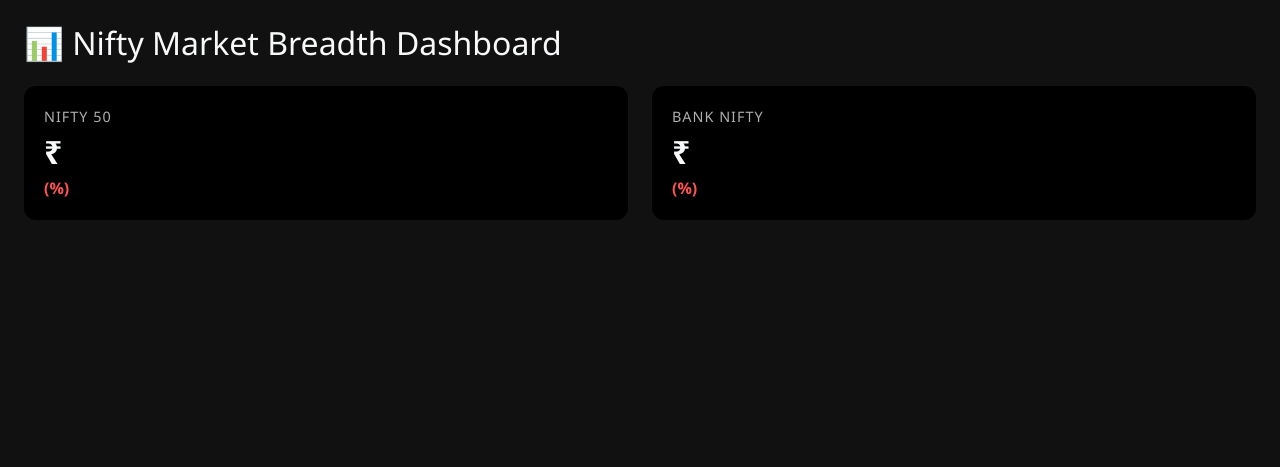
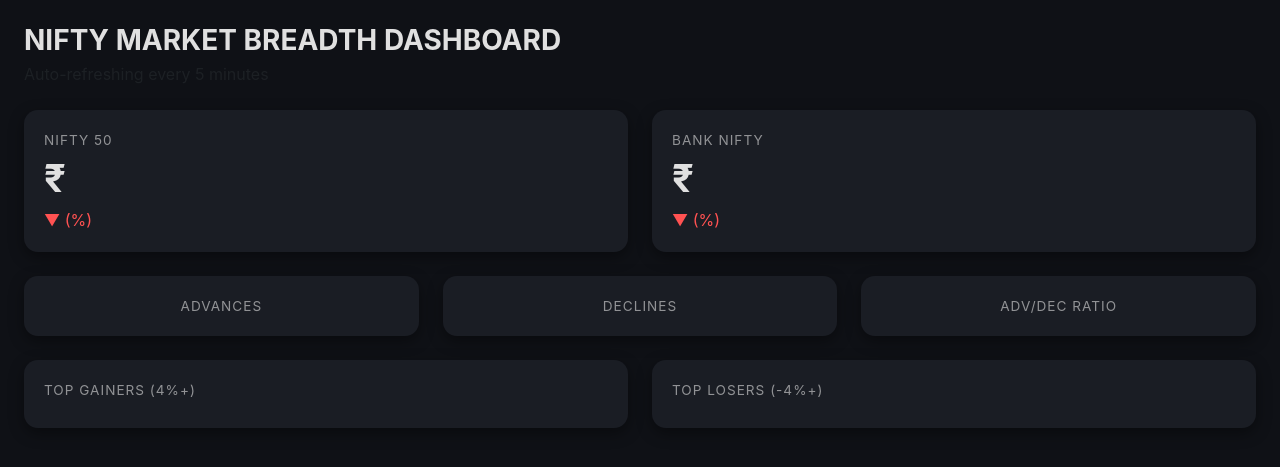
Before and after one commit to jrnbackup00/nifty-dashboard, a FastAPI app: template templates/dashboard.html in a window 1280 px wide. Shown: the top 467 px of the page. Run offline with FastAPI, Linux system fonts and the light colour scheme; the template is opened without the code that fills it, so the values that code supplies are empty.

Commit message:
Added breadth summary

```diff
--- a/templates/dashboard.html
+++ b/templates/dashboard.html
@@ -1,68 +1,50 @@
 <!DOCTYPE html>
 <html>
 <head>
-    <title>Nifty Breadth Dashboard</title>
+    <title>Nifty Breadth Pro</title>
     <meta http-equiv="refresh" content="300">
-
     <link href="https://cdn.jsdelivr.net/npm/bootstrap@5.3.3/dist/css/bootstrap.min.css" rel="stylesheet">
 
     <style>
         body {
-            background-color: #111;
-            color: #f8f9fa;
-            font-family: "Segoe UI", Arial, sans-serif;
+            background-color: #0f1116;
+            color: #e0e0e0;
+            font-family: Inter, sans-serif;
         }
 
-        .metric-card {
-            border-radius: 12px;
+        .card-pro {
+            background: #1a1d24;
+            border-radius: 14px;
             padding: 20px;
-            background: #1c1c1c;
-            box-shadow: 0 0 10px rgba(0,0,0,0.4);
-            transition: 0.2s ease;
+            box-shadow: 0 5px 15px rgba(0,0,0,0.4);
         }
 
-        .metric-card:hover {
-            transform: translateY(-3px);
+        .big-number {
+            font-size: 2.4rem;
+            font-weight: 700;
         }
 
-        .metric-title {
-            font-size: 0.9rem;
+        .positive { color: #00e676; }
+        .negative { color: #ff5252; }
+
+        .section-title {
+            font-size: 0.85rem;
             letter-spacing: 1px;
-            opacity: 0.7;
+            opacity: 0.6;
         }
 
-        .metric-value {
-            font-size: 2rem;
-            font-weight: 600;
+        .stock-row {
+            font-size: 0.85rem;
+            padding: 4px 0;
         }
 
-        .index-card {
-            background: #000;
-            border-radius: 12px;
-            padding: 20px;
+        .stock-row:hover {
+            background: rgba(255,255,255,0.05);
         }
 
-        .stock-list {
-            max-height: 300px;
+        .top-movers {
+            max-height: 260px;
             overflow-y: auto;
-            margin-top: 10px;
-            font-size: 0.85rem;
-        }
-
-        .positive {
-            color: #00c853;
-            font-weight: 600;
-        }
-
-        .negative {
-            color: #ff5252;
-            font-weight: 600;
-        }
-
-        summary {
-            cursor: pointer;
-            font-size: 0.85rem;
-            margin-top: 10px;
         }
     </style>
 </head>
@@ -71,26 +53,29 @@
 
 <div class="container-fluid p-4">
 
-    <h2 class="mb-4">📊 Nifty Market Breadth Dashboard</h2>
+    <h3 class="fw-bold mb-1">NIFTY MARKET BREADTH DASHBOARD</h3>
+    <p class="text-muted mb-4">Auto-refreshing every 5 minutes</p>
 
     <!-- INDEX BANNER -->
     <div class="row mb-4">
 
         <div class="col-md-6">
-            <div class="index-card">
-                <div class="metric-title">NIFTY 50</div>
-                <div class="metric-value">₹{{ data.indices.nifty.price }}</div>
+            <div class="card-pro">
+                <div class="section-title">NIFTY 50</div>
+                <div class="big-number">₹{{ data.indices.nifty.price }}</div>
                 <div class="{% if data.indices.nifty.change >= 0 %}positive{% else %}negative{% endif %}">
+                    {% if data.indices.nifty.change >= 0 %}▲{% else %}▼{% endif %}
                     {{ data.indices.nifty.change }} ({{ data.indices.nifty.pct }}%)
                 </div>
             </div>
         </div>
 
         <div class="col-md-6">
-            <div class="index-card">
-                <div class="metric-title">BANK NIFTY</div>
-                <div class="metric-value">₹{{ data.indices.banknifty.price }}</div>
+            <div class="card-pro">
+                <div class="section-title">BANK NIFTY</div>
+                <div class="big-number">₹{{ data.indices.banknifty.price }}</div>
                 <div class="{% if data.indices.banknifty.change >= 0 %}positive{% else %}negative{% endif %}">
+                    {% if data.indices.banknifty.change >= 0 %}▲{% else %}▼{% endif %}
                     {{ data.indices.banknifty.change }} ({{ data.indices.banknifty.pct }}%)
                 </div>
             </div>
@@ -98,43 +83,68 @@
 
     </div>
 
-    <!-- METRICS GRID -->
+    <!-- BREADTH SUMMARY -->
+    <div class="row mb-4">
+
+        <div class="col-md-4">
+            <div class="card-pro text-center">
+                <div class="section-title">ADVANCES</div>
+                <div class="big-number positive">{{ data.summary.advances }}</div>
+            </div>
+        </div>
+
+        <div class="col-md-4">
+            <div class="card-pro text-center">
+                <div class="section-title">DECLINES</div>
+                <div class="big-number negative">{{ data.summary.declines }}</div>
+            </div>
+        </div>
+
+        <div class="col-md-4">
+            <div class="card-pro text-center">
+                <div class="section-title">ADV/DEC RATIO</div>
+                <div class="big-number">
+                    {{ data.summary.ratio }}
+                </div>
+            </div>
+        </div>
+
+    </div>
+
+    <!-- TOP MOVERS -->
     <div class="row">
 
-        {% for key, value in data.items() if key != "indices" %}
-        <div class="col-lg-3 col-md-4 col-sm-6 mb-4">
-            <div class="metric-card">
-
-                <div class="metric-title">
-                    {{ key.replace('_', ' ').title() }}
+        <div class="col-md-6">
+            <div class="card-pro">
+                <div class="section-title mb-2">TOP GAINERS (4%+)</div>
+                <div class="top-movers">
+                    {% for stock in data.up_4_percent.stocks[:10] %}
+                    <div class="d-flex justify-content-between stock-row">
+                        <span>{{ stock.symbol }}</span>
+                        <span class="positive">
+                            ▲ {{ stock.pct }}%
+                        </span>
+                    </div>
+                    {% endfor %}
                 </div>
-
-                <div class="metric-value">
-                    {{ value.count }}
-                </div>
-
-                <details>
-                    <summary>View Stocks</summary>
-
-                    <div class="stock-list">
-                        {% for stock in value.stocks %}
-                        <div class="d-flex justify-content-between border-bottom py-1">
-                            <span>{{ stock.symbol }}</span>
-                            <span>
-                                ₹{{ stock.price }}
-                                <span class="{% if stock.change >= 0 %}positive{% else %}negative{% endif %}">
-                                    {{ stock.change }} ({{ stock.pct }}%)
-                                </span>
-                            </span>
-                        </div>
-                        {% endfor %}
-                    </div>
-
-                </details>
-
             </div>
         </div>
-        {% endfor %}
+
+        <div class="col-md-6">
+            <div class="card-pro">
+                <div class="section-title mb-2">TOP LOSERS (-4%+)</div>
+                <div class="top-movers">
+                    {% for stock in data.down_4_percent.stocks[:10] %}
+                    <div class="d-flex justify-content-between stock-row">
+                        <span>{{ stock.symbol }}</span>
+                        <span class="negative">
+                            ▼ {{ stock.pct }}%
+                        </span>
+                    </div>
+                    {% endfor %}
+                </div>
+            </div>
+        </div>
 
     </div>
 
```
Also changed, not shown: breadth_engine.py (+15 -0 lines).
